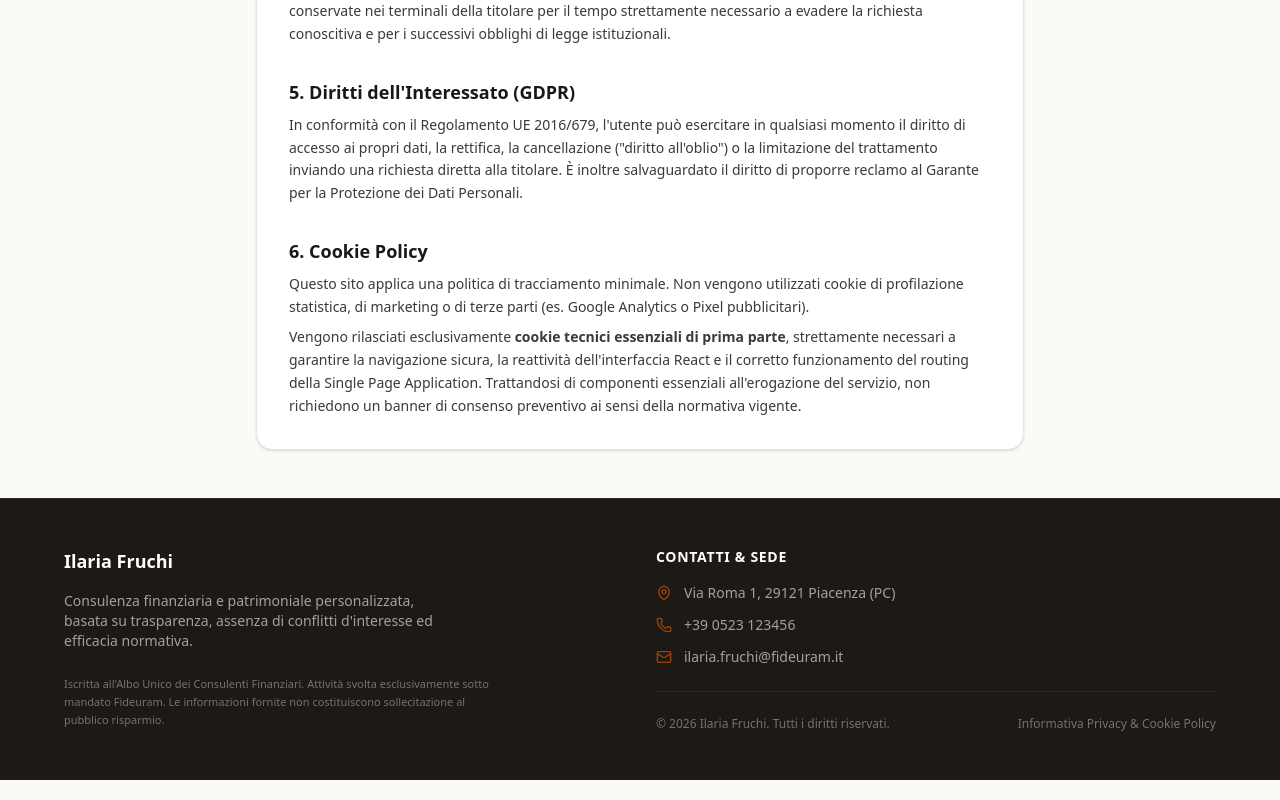
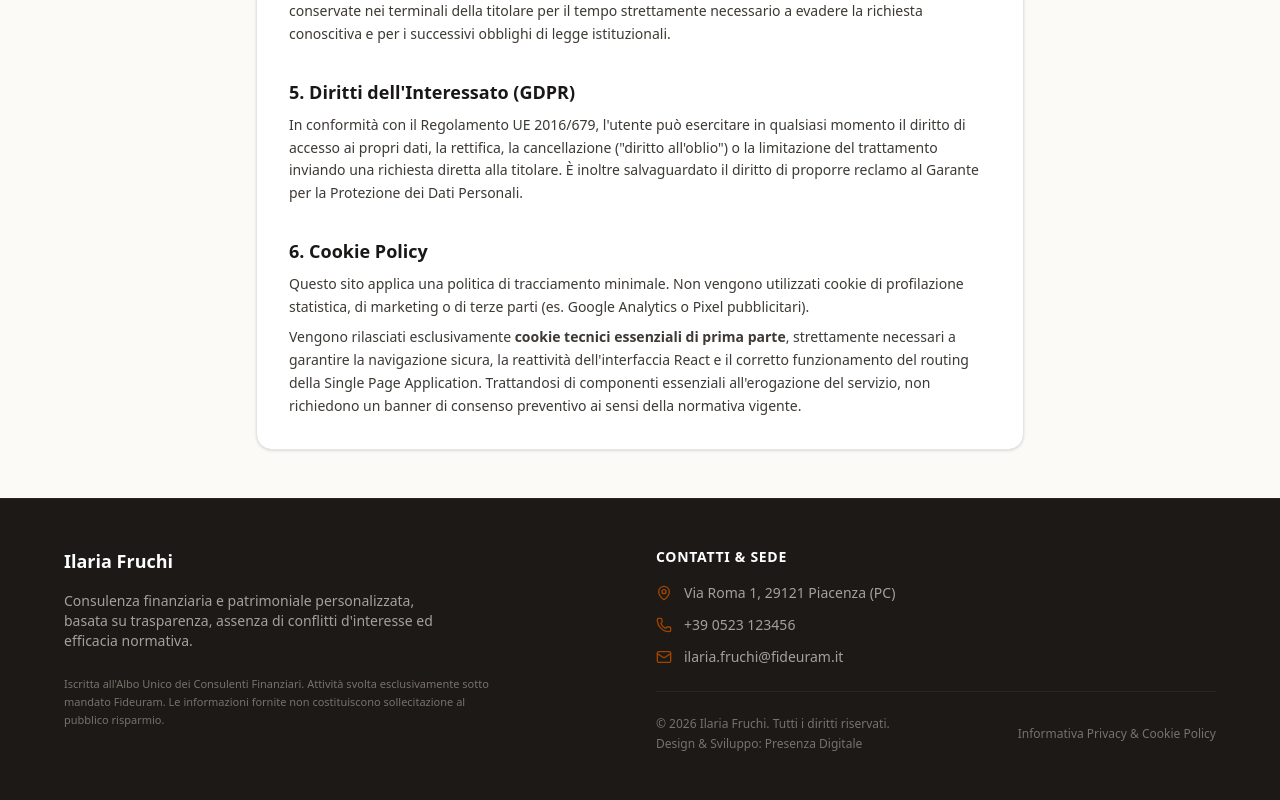
Before and after one commit to alebaia81/ilariafruchi, a React (Vite) app: page /privacy-policy in a window 1280 px wide. Shown: the part 894-1694 px from the top of the page. Built offline with nearby package versions, Linux system fonts and the light colour scheme; the HTML template or start-up script is replaced by a standard one.

Commit message:
feat: aggiunto riferimento a Presenza Digitale nel footer

```diff
--- a/src/components/FooterInstitutional.tsx
+++ b/src/components/FooterInstitutional.tsx
@@ -38,8 +38,21 @@ export const FooterInstitutional = () => {
             </ul>
           </div>
 
-          <div className="border-t border-stone-800 pt-6 mt-6 text-xs text-stone-500 flex flex-col sm:flex-row justify-between gap-4">
-            <span>© {new Date().getFullYear()} Ilaria Fruchi. Tutti i diritti riservati.</span>
+          <div className="border-t border-stone-800 pt-6 mt-6 text-xs text-stone-500 flex flex-col sm:flex-row justify-between items-start sm:items-center gap-4">
+            <div className="flex flex-col gap-1">
+              <span>© {new Date().getFullYear()} Ilaria Fruchi. Tutti i diritti riservati.</span>
+              <span>
+                Design & Sviluppo:{' '}
+                <a
+                  href="https://presenzadigitale.com"
+                  target="_blank"
+                  rel="noopener noreferrer"
+                  className="hover:text-stone-400 focus:outline-none transition-colors"
+                >
+                  Presenza Digitale
+                </a>
+              </span>
+            </div>
             <div className="flex gap-4">
               <Link to="/privacy-policy" className="hover:text-stone-400 focus:outline-none transition-colors">
                 Informativa Privacy & Cookie Policy
```
